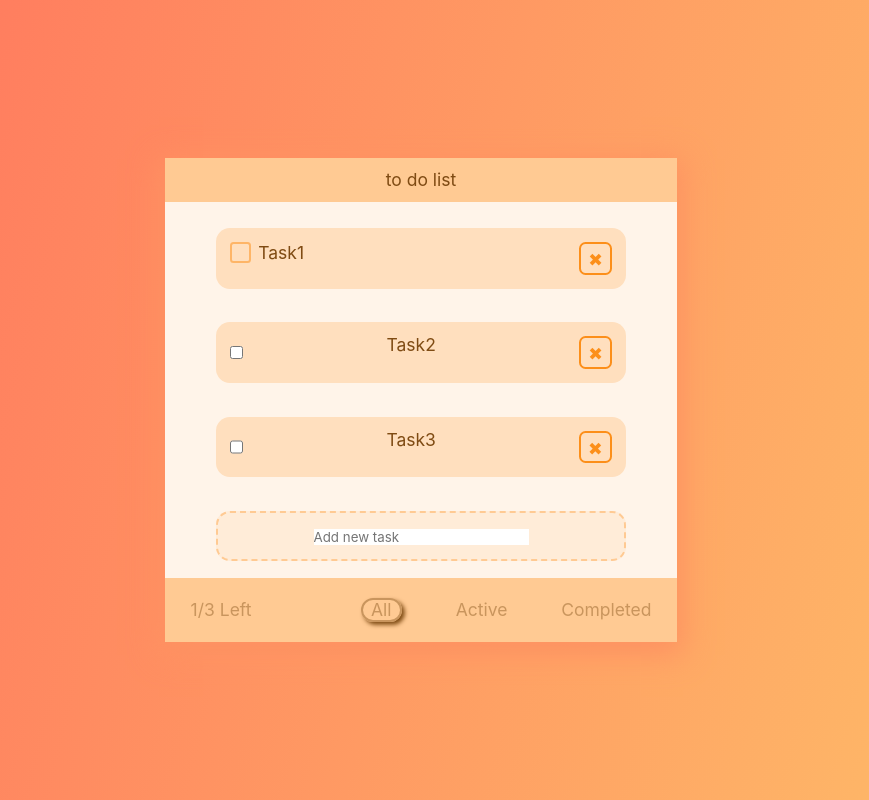
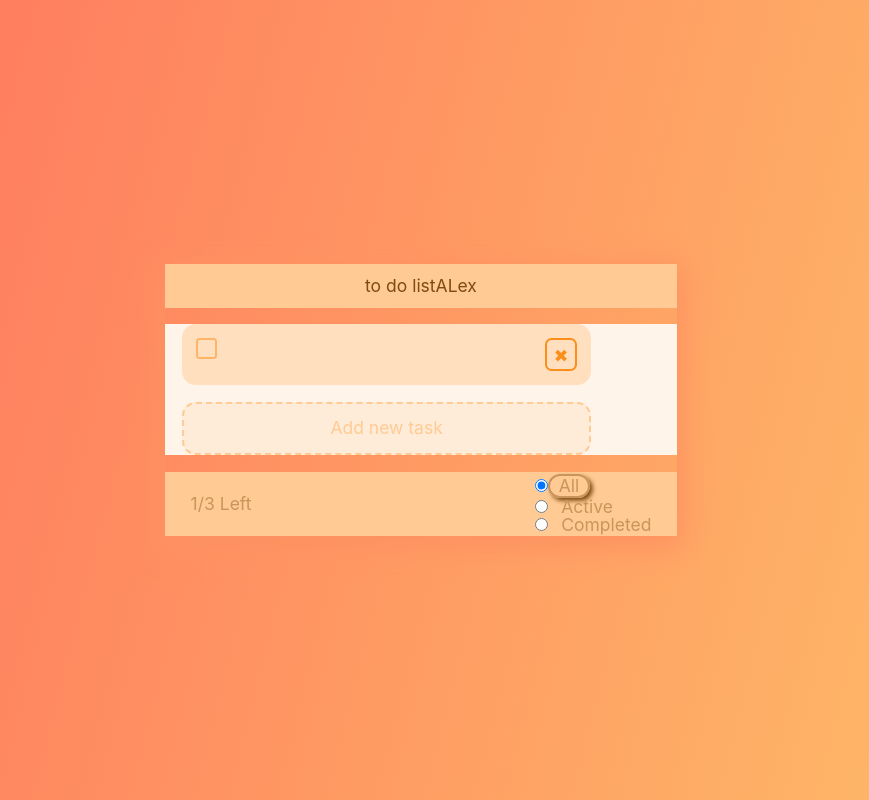
Before and after one commit to EHOTb/webdad__vue, a Vue app: page / in a window 1280 px wide. Shown: the whole page, without its empty margins (219-1088 px from the left). Built offline with nearby package versions, Linux system fonts and the light colour scheme.

Commit message:
add:create molecules

```diff
--- a/src/App.vue
+++ b/src/App.vue
@@ -4,11 +4,14 @@
       <img class="wrapper__img" src="./assets/Group.svg" alt="">
       <div class="body__wrapper">
         <div class="todo__main">
-          <Header />
+
+          <Header name="ALex" />
           <div class="todo__body">
-            <div class="todo__items">
+            <ToDoItems />
+
+
+            <!-- <div class="todo__items">
               <div class="todo__item">
-
                 <TaskName />
                 <Delete />
               </div>
@@ -22,49 +25,57 @@
                 <label for="doIt3">Task3 </label>
                 <Delete />
               </div>
-              <!-- <div class="todo__item item__new">
-                <input class="item__input" type="text" name="text" id="newTask" placeholder="Add new task">
+              <NewTask />
+            </div> -->
+            <NewTask />
+          </div>
+          <div>
+            <Footer />
 
-              </div> -->
-              <NewTask />
-            </div>
-          </div>
-          <div class="todo__footer">
-            <div class="footer__page">
-              <p>1/3 Left</p>
-            </div>
-            <div class="footer__sort">
-              <div class="form__radio">
-                <input id="radio-1" type="radio" name="radio" value="1" checked>
-                <label for="radio-1" class="radio__text">All</label>
-              </div>
-              <div class="form__radio">
-                <input id="radio-2" type="radio" name="radio" value="2">
-                <label for="radio-2" class="radio__text">Active</label>
-              </div>
-              <div class="form__radio">
-                <input id="radio-3" type="radio" name="radio" value="3">
-                <label for="radio-3" class="radio__text">Completed</label>
-              </div>
-            </div>
+
           </div>
         </div>
       </div>
     </div>
+  </div>
 
-  </div>
+
 </template>
 
 <script>
 import Header from '@/components/atoms/Header';
-import Delete from "@/components/atoms/Delete";
-import TaskName from "@/components/atoms/TaskName";
+// import Delete from "@/components/atoms/Delete";
+// import TaskName from "@/components/atoms/TaskName";
 import NewTask from "@/components/atoms/NewTask";
-// import Delete1 from "./components/atoms/delete.vue";
-// import AddTask from './components/atoms/AddTask.vue';
+// import Pages from "@/components/atoms/Pages";
+// import FooterRadio from "@/components/atoms/FooterRadio";
+import Footer from "@/components/molecules/Footer";
+import ToDoItems from "@/components/molecules/ToDoItems";
+// import TodoItems from './components/molecules/TodoItems.vue';
+
 export default {
   name: "App",
-  components: { Header, Delete, TaskName, NewTask }
+  components: { Header, Footer, NewTask, ToDoItems },
+  data() {
+    return {
+      users:
+        [{
+          name: 'Task1',
+          isActive: true,
+          id: '1',
+        },
+        {
+          name: 'Task2',
+          isActive: false,
+          id: '2',
+        }, {
+          name: 'Task3',
+          isActive: false,
+          id: '3',
+        }
+        ]
+    }
+  }
 };
 
 </script>
@@ -131,40 +142,36 @@ export default {
   background-color: $bg-color-ultraLight;
 }
 
-.todo__items {
-  display: flex;
-  flex-direction: column;
-  align-items: center;
-}
-
-.todo__item {
-  background: $bg-color-light ;
-  display: flex;
-  justify-content: space-between;
-  width: 80%;
-  padding: 1rem;
-  border-radius: 1rem;
-  margin: 1.2rem;
 
 
-  .item__input {
-    display: block;
-    width: 100%;
-    font-family: inherit;
-    font-size: 1rem;
-    font-weight: 400;
-    line-height: 1.5;
-    color: #212529;
-    background-color: $bg-color-maxLight;
-    border: none;
-  }
+// .todo__item {
+//   background: $bg-color-light ;
+//   display: flex;
+//   justify-content: space-between;
+//   width: 80%;
+//   padding: 1rem;
+//   border-radius: 1rem;
+//   margin: 1.2rem;
 
-  .item__input::placeholder {
-    text-align: center;
-    color: $bg-color-dark;
-    font-size: 1.25rem;
-  }
-}
+
+//   .item__input {
+//     display: block;
+//     width: 100%;
+//     font-family: inherit;
+//     font-size: 1rem;
+//     font-weight: 400;
+//     line-height: 1.5;
+//     color: #212529;
+//     background-color: $bg-color-maxLight;
+//     border: none;
+//   }
+
+//   .item__input::placeholder {
+//     text-align: center;
+//     color: $bg-color-dark;
+//     font-size: 1.25rem;
+//   }
+// }
 
 .todo__item:first-child {
   margin-top: 1.9rem;
@@ -196,11 +203,6 @@ export default {
   }
 }
 
-.footer__page {
-  padding-left: 2vw;
-  display: flex;
-  align-items: center;
-}
 
 .footer__sort {
   display: flex;
@@ -220,35 +222,6 @@ export default {
     align-items: flex-start;
   }
 
-  .form__radio input[type=radio] {
-    opacity: 0;
-  }
 
-  .form__radio label {
-    display: inline-block;
-    cursor: pointer;
-    position: relative;
-    padding-left: 1vw;
-    margin-right: 0;
-    line-height: 1rem;
-  }
-
-  .form__radio label:before {
-    content: "";
-    display: inline-block;
-    width: 17px;
-    height: 18px;
-    position: absolute;
-    left: 0.9rem;
-    bottom: -0.3rem;
-  }
-
-  input[type=radio]:checked~.radio__text {
-    border: 0.15rem solid $main-col-42;
-    border-radius: 1rem;
-    padding: 0.2rem 0.6rem;
-    box-shadow: 0.2rem 0.2rem 0.3rem $main-col;
-    transition: 0.4s;
-  }
 }
 </style>
--- /dev/null
+++ b/src/assets/styles/normalize.css
@@ -0,0 +1,95 @@
+@charset "UTF-8";
+/*Обнуление*/
+* {
+  padding: 0;
+  margin: 0;
+  border: 0;
+}
+
+*,
+*:before,
+*:after {
+  -webkit-box-sizing: border-box;
+  box-sizing: border-box;
+}
+
+:focus,
+:active {
+  outline: none;
+}
+
+a:focus,
+a:active {
+  outline: none;
+}
+
+nav,
+footer,
+header,
+aside {
+  display: block;
+}
+
+html,
+body {
+  height: 100%;
+  width: 100%;
+  font-size: 100%;
+  line-height: 1;
+  font-size: 14px;
+  -ms-text-size-adjust: 100%;
+  -moz-text-size-adjust: 100%;
+  -webkit-text-size-adjust: 100%;
+}
+
+input,
+button,
+textarea {
+  font-family: inherit;
+}
+
+input::-ms-clear {
+  display: none;
+}
+
+button {
+  cursor: pointer;
+}
+
+button::-moz-focus-inner {
+  padding: 0;
+  border: 0;
+}
+
+a,
+a:visited {
+  text-decoration: none;
+}
+
+a:hover {
+  text-decoration: none;
+}
+
+ul li {
+  list-style: none;
+}
+
+img {
+  vertical-align: top;
+}
+
+h1,
+h2,
+h3,
+h4,
+h5,
+h6 {
+  font-size: inherit;
+  font-weight: 400;
+}
+
+/*--------------------*/
+.bigred {
+  font-size: 20px;
+  color: red;
+}
--- /dev/null
+++ b/src/assets/styles/var.css
@@ -0,0 +1 @@
+/* No CSS */
--- /dev/null
+++ b/src/components/atoms/FooterRadio.vue
@@ -0,0 +1,58 @@
+<template>
+    <div>
+        <div :class="$style.radio">
+            <input id="radio-1" type="radio" name="radio" value="1" checked>
+            <label for="radio-1" :class="$style.text">All</label>
+        </div>
+        <div :class="$style.radio">
+            <input id="radio-2" type="radio" name="radio" value="2">
+            <label for="radio-2" :class="$style.text">Active</label>
+        </div>
+        <div :class="$style.radio">
+            <input id="radio-3" type="radio" name="radio" value="3">
+            <label for="radio-3" :class="$style.text">Completed</label>
+        </div>
+    </div>
+</template>
+
+<script>
+export default {
+    name: "FooterRadio"
+}
+</script>
+
+
+<style lang="scss" module>
+@import "../../assets/styles/var.scss";
+
+.form__radio input[type=radio] {
+    opacity: 0;
+}
+
+.radio .text {
+    display: inline-block;
+    cursor: pointer;
+    position: relative;
+    padding-left: 1vw;
+    margin-right: 0;
+    line-height: 1rem;
+}
+
+.radio text:before {
+    content: "";
+    display: inline-block;
+    width: 17px;
+    height: 18px;
+    position: absolute;
+    left: 0.9rem;
+    bottom: -0.3rem;
+}
+
+input[type=radio]:checked~.text {
+    border: 0.15rem solid $main-col-42;
+    border-radius: 1rem;
+    padding: 0.2rem 0.6rem;
+    box-shadow: 0.2rem 0.2rem 0.3rem $main-col;
+    transition: 0.4s;
+}
+</style>
--- a/src/components/atoms/Header.vue
+++ b/src/components/atoms/Header.vue
@@ -1,14 +1,15 @@
 <template>
     <div :class="$style.header">
         <p>to do list</p>
+        <p>{{name}}</p>
     </div>
 </template>
 
 <script>
 export default {
-    name: "Header"
+    name: "Header",
+    props: ['name']
 }
-
 </script>
 
 <style lang="scss" module>
--- a/src/components/atoms/NewTask.vue
+++ b/src/components/atoms/NewTask.vue
@@ -1,6 +1,6 @@
 <template>
     <div :class="$style.new">
-        <input class="item__input" type="text" name="text" id="newTask" placeholder="Add new task">
+        <input :class="$style.input" type="text" name="text" id="newTask" placeholder="Add new task">
     </div>
 </template>
 
@@ -26,13 +26,23 @@ export default {
     background-color: $bg-color-maxLight;
     color: $bg-color-dark;
     border: 0.2rem dashed $bg-color-dark;
-
 }
 
-.new::placeholder {
+.input {
+    display: block;
+    width: 100%;
+    font-family: inherit;
+    font-size: 1rem;
+    font-weight: 400;
+    line-height: 1.5;
+    color: #212529;
+    background-color: $bg-color-maxLight;
+    border: none;
+}
+
+input::placeholder {
     text-align: center;
     color: $bg-color-dark;
     font-size: 1.25rem;
-
 }
 </style>
--- /dev/null
+++ b/src/components/atoms/Pages.vue
@@ -0,0 +1,21 @@
+<template>
+    <div :class="$style.page">
+        <p>1/3 Left</p>
+    </div>
+</template>
+
+<script>
+export default {
+    name: "Pages"
+}
+</script>
+
+<style lang="scss" module>
+@import "../../assets/styles/var.scss";
+
+.page {
+    padding-left: 2vw;
+    display: flex;
+    align-items: center;
+}
+</style>
--- a/src/components/atoms/TaskName.vue
+++ b/src/components/atoms/TaskName.vue
@@ -1,13 +1,16 @@
 <template>
     <div>
-        <input type="checkbox" :class="$style.custom" id="doIt" name="doIt">
-        <label for="doIt1">Task1 </label>
+        <input type="checkbox" :class="$style.custom" :checked="isChecked" id="doIt" name="doIt">
+        <label :class="$style.label" for="doIt1">{{name}} </label>
+        <!-- <p>{{isActive}}</p> -->
+
     </div>
 </template>
 
 <script>
 export default {
-    name: "TaskName"
+    name: "TaskName",
+    props: ['name', 'isActive']
 }
 </script >
 
--- /dev/null
+++ b/src/components/molecules/Footer.vue
@@ -0,0 +1,57 @@
+<template>
+    <div :class="$style.footer">
+        <Pages />
+
+        <div :class="$style.sort">
+            <FooterRadio />
+        </div>
+    </div>
+</template>
+
+<script>
+import Pages from "@/components/atoms/Pages";
+import FooterRadio from "@/components/atoms/FooterRadio";
+export default {
+    components: {
+        Pages, FooterRadio
+    }
+}
+
+</script>
+
+<style lang="scss" module>
+@import "../../assets/styles/var.scss";
+
+.footer {
+    background-color: $bg-color-dark;
+    display: flex;
+    justify-content: space-between;
+    color: $main-col-42;
+    height: 8vh;
+
+    @media (max-width:850px) {
+        height: 16vh;
+    }
+}
+
+.sort {
+    display: flex;
+    padding-right: 2vw;
+    gap: 2rem;
+    align-items: center;
+
+    @media(max-width:1024px) {
+        display: grid;
+        grid-template-columns: repeat(3, 1fr);
+    }
+
+    @media(max-width:850px) {
+        padding: 0.5rem;
+        display: flex;
+        flex-direction: column;
+        align-items: flex-start;
+    }
+
+
+}
+</style>
--- /dev/null
+++ b/src/components/molecules/ToDoItem.vue
@@ -0,0 +1,33 @@
+<template>
+    <div :class="$style.item">
+        <TaskName />
+        <Delete />
+    </div>
+</template>
+
+<script>
+import TaskName from "@/components/atoms/TaskName";
+import Delete from "@/components/atoms/Delete";
+
+export default {
+    components: {
+        TaskName,
+        Delete
+    },
+    props: []
+}
+</script>
+
+<style lang="scss" module>
+@import "../../assets/styles/var.scss";
+
+.item {
+    background: $bg-color-light ;
+    display: flex;
+    justify-content: space-between;
+    width: 80%;
+    padding: 1rem;
+    border-radius: 1rem;
+    margin: 1.2rem;
+}
+</style>
--- /dev/null
+++ b/src/components/molecules/ToDoItems.vue
@@ -0,0 +1,72 @@
+<template>
+    <div :class="$style.items">
+        <ToDoItem />
+
+    </div>
+</template>
+
+<script>
+import ToDoItem from "@/components/molecules/ToDoItem";
+
+export default {
+    components: {
+        ToDoItem
+
+    },
+    props: ['name', 'isActive']
+}
+</script>
+
+<style lang="scss" module>
+@import "../../assets/styles/var.scss";
+
+.items {
+    display: flex;
+    flex-direction: column;
+    align-items: center;
+}
+</style>
+
+
+
+
+
+
+
+
+
+
+
+
+
+
+
+
+
+
+
+
+
+
+
+
+
+
+
+
+
+
+
+
+
+
+
+
+
+
+
+
+
+
+
+<style lang="scss" module>
```
